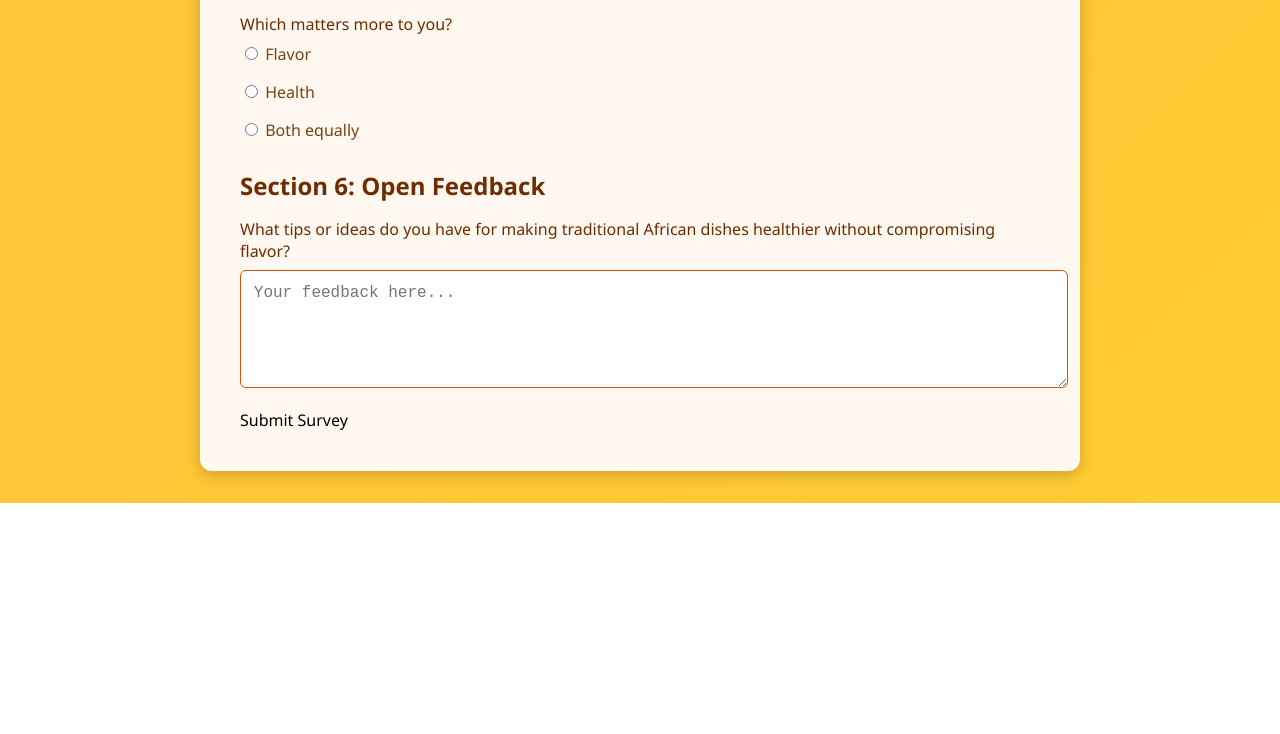
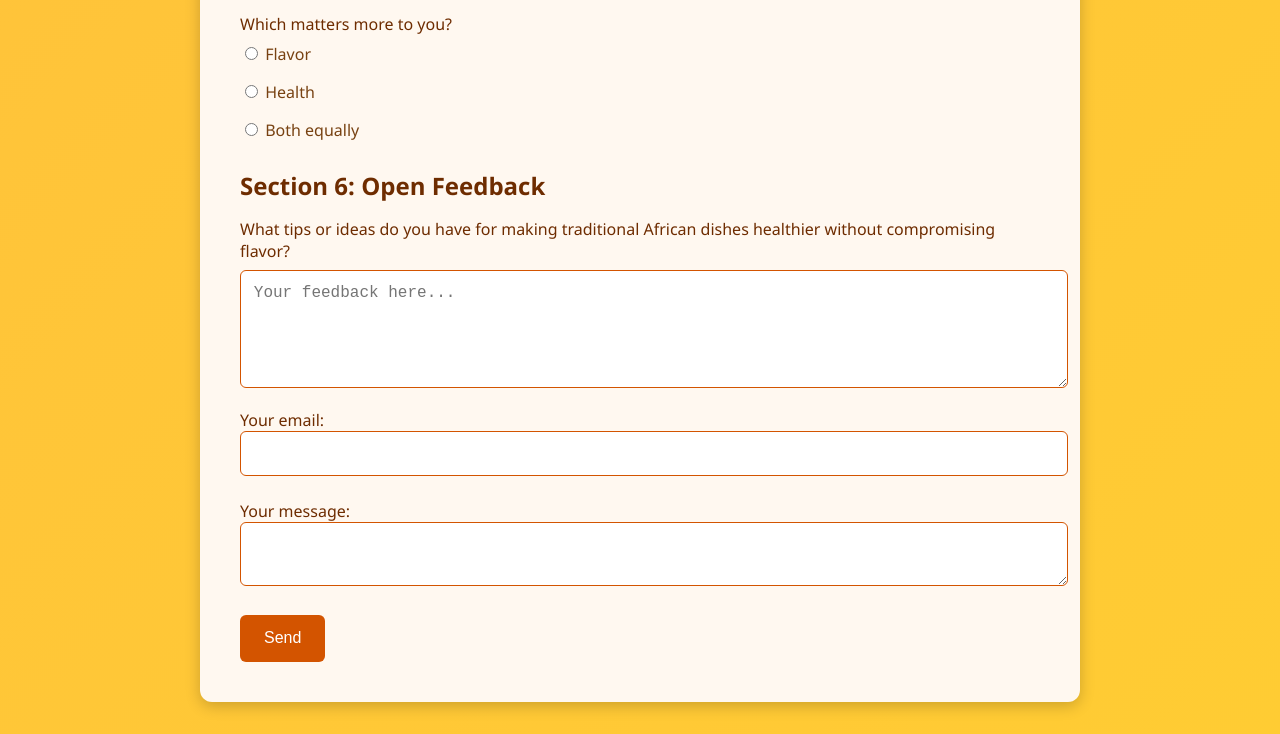
Before and after one commit to Godfrey234/African-survey-2-, a plain HTML site: page index.html in a window 1280 px wide. Shown: the part 4155-4889 px from the top of the page. Before the commit the page ends 4658 px from the top, so only its background shows below. Drawn offline with Linux system fonts and the light colour scheme.

Commit message:
Update index.html

```diff
--- a/index.html
+++ b/index.html
@@ -179,14 +179,21 @@
           <textarea name="open_feedback" rows="5" placeholder="Your feedback here..."></textarea>
         </div>
 
-        <!-- Submit -->
-        <div class="form-section">
-
-            <!-- Form connected to Formspree -->
-      <form action="https://formspree.io/f/https://formspree.io/f/xnngzbyl" method="POST">
-        <form
-
-          <button type="submit">Submit Survey</button>
+       <form
+  action="https://formspree.io/f/xnngzbyl"
+  method="POST"
+>
+  <label>
+    Your email:
+    <input type="email" name="email">
+  </label>
+  <label>
+    Your message:
+    <textarea name="message"></textarea>
+  </label>
+  <!-- your other form fields go here -->
+  <button type="submit">Send</button>
+</form>
         </div>
       </form>
     </main>
```
